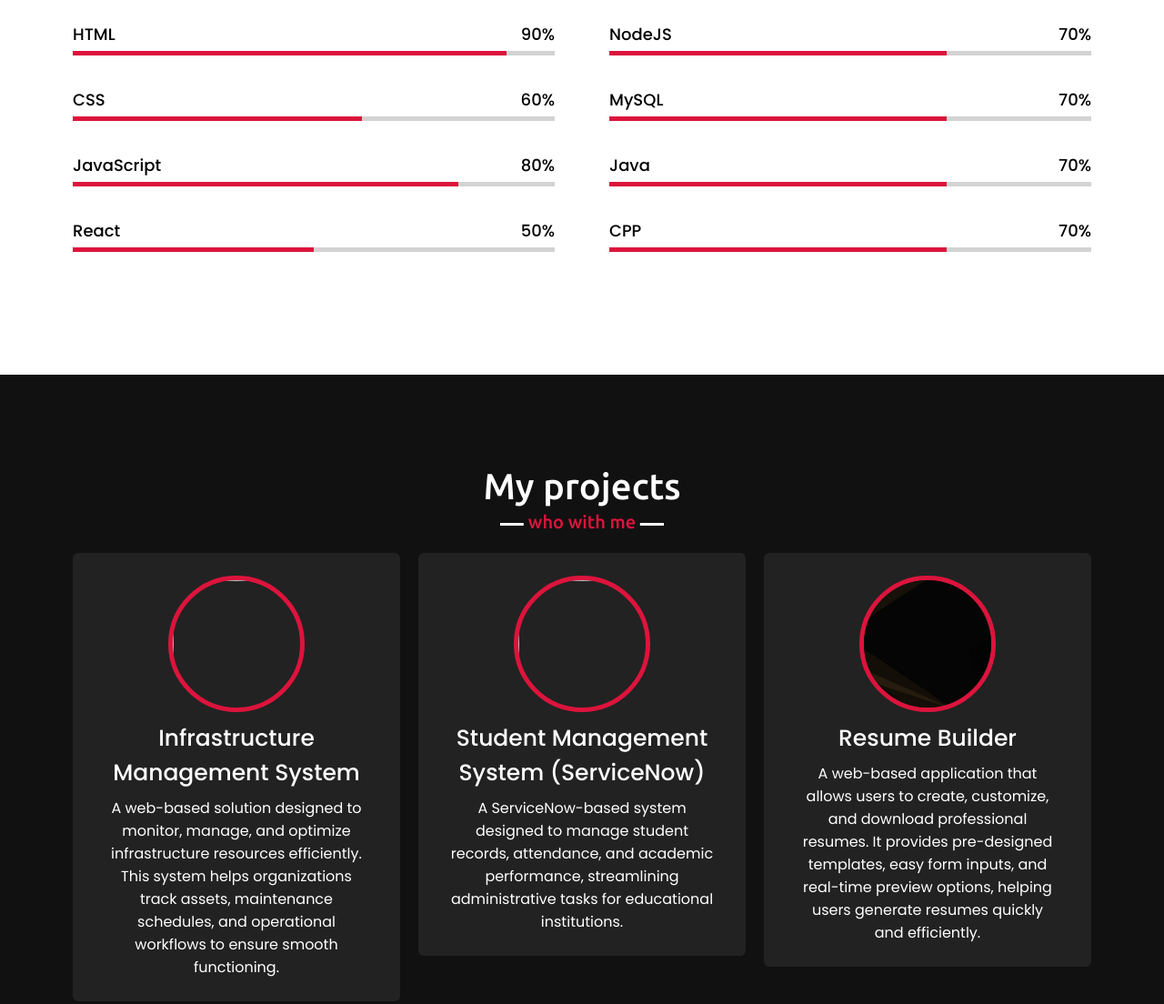
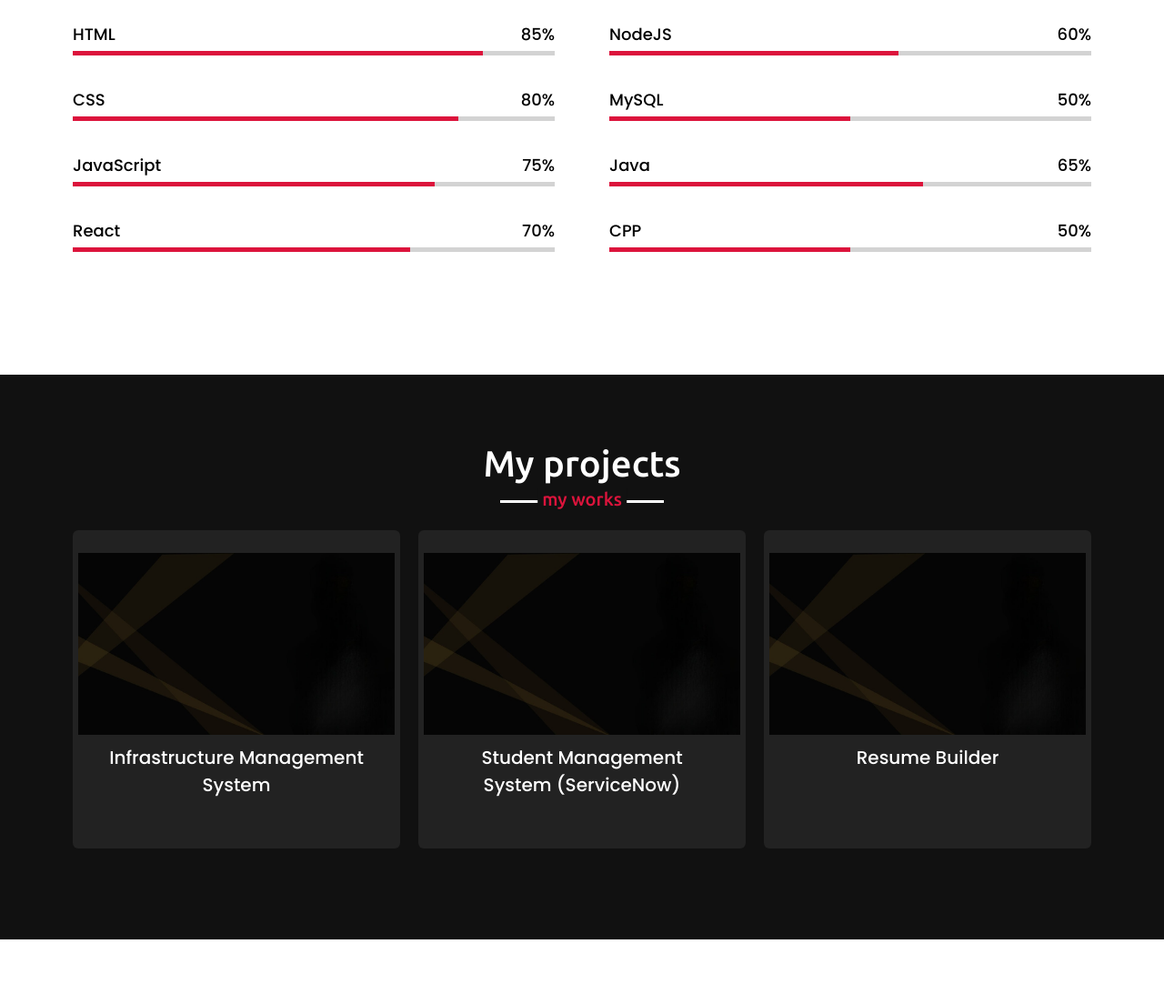
Before and after one commit to Praveen8104/my-portfolio, a website: page index.html in a window 1280 px wide. Shown: the part 2242-3346 px from the top of the page at 91% size. Drawn offline with nearby package versions, Linux system fonts and the light colour scheme.

Commit message:
refactor about section content and update skill levels for accuracy

```diff
--- a/index.html
+++ b/index.html
@@ -59,7 +59,7 @@
                 </div>
                 <div class="column right">
                     <div class="text">I'm Praveen and I'm a <span class="typing-2"></span></div>
-                    <p>A Software Developer pursuing a B.Tech in Computer Science and Engineering at Aditya College. I specialize in full-stack development with expertise in React Native, Node.js, and ServiceNow. I have worked on projects like a Student Management System in ServiceNow and an Emergency Services App to provide real-time assistance. Currently, I’m sharpening my Data Structures and Algorithms (DSA) skills for placements. Passionate about problem-solving and technology, I love building impactful applications and continuously learning new skills.
+                    <p>A Software Developer pursuing a B.Tech in Computer Science and Engineering at Aditya College. I specialize in full-stack development with expertise in React Native, Node.js. Currently, I’m learning ServiceNow. Passionate about problem-solving and technology, I love building impactful applications and continuously learning new skills.
                     </p>
                     <a href="./resume.pdf" download>Download CV</a>
                 </div>
@@ -83,8 +83,8 @@
                 <div class="card">
                     <div class="box">
                         <div class="icon"><i class="fa fa-code"></i></div>
-                        <div class="text">ServiceNow</div>
-                        <p>I develop and customize ServiceNow applications for efficient workflow automation, improving business processes with custom solutions.
+                        <div class="text">Java Development</div>
+                        <p>Building robust and scalable Java applications. I specialize in Java, Spring Boot, and Hibernate to create high-performance applications that meet business requirements.
                         </p>
                     </div>
                 </div>
@@ -110,60 +110,60 @@
                     <div class="bars">
                         <div class="info">
                             <span>HTML</span>
-                            <span>90%</span>
+                            <span>85%</span>
                         </div>
                         <div class="line html"></div>
                     </div>
                     <div class="bars">
                         <div class="info">
                             <span>CSS</span>
-                            <span>60%</span>
+                            <span>80%</span>
                         </div>
                         <div class="line css"></div>
                     </div>
                     <div class="bars">
                         <div class="info">
                             <span>JavaScript</span>
-                            <span>80%</span>
+                            <span>75%</span>
                         </div>
                         <div class="line js"></div>
                     </div>
                     <div class="bars">
                         <div class="info">
                             <span>React</span>
-                            <span>50%</span>
+                            <span>70%</span>
                         </div>
-                        <div class="line php"></div>
+                        <div class="line react"></div>
                     </div>
                 </div>
                 <div class="column right">
                     <div class="bars">
                         <div class="info">
                             <span>NodeJS</span>
-                            <span>70%</span>
+                            <span>60%</span>
                         </div>
-                        <div class="line mysql"></div>
+                        <div class="line nodejs"></div>
                     </div>
                     <div class="bars">
                         <div class="info">
                             <span>MySQL</span>
-                            <span>70%</span>
+                            <span>50%</span>
                         </div>
                         <div class="line mysql"></div>
                     </div>
                     <div class="bars">
                         <div class="info">
                             <span>Java</span>
-                            <span>70%</span>
+                            <span>65%</span>
                         </div>
-                        <div class="line mysql"></div>
+                        <div class="line java"></div>
                     </div>
                     <div class="bars">
                         <div class="info">
                             <span>CPP</span>
-                            <span>70%</span>
+                            <span>50%</span>
                         </div>
-                        <div class="line mysql"></div>
+                        <div class="line cpp"></div>
                     </div>
 
                 </div>
@@ -180,21 +180,21 @@
                     <div class="box">
                         <img src="images/profile-1.jpg" alt="">
                         <div class="text">Resume Builder</div>
-                        <p>A web-based application that allows users to create, customize, and download professional resumes. It provides pre-designed templates, easy form inputs, and real-time preview options, helping users generate resumes quickly and efficiently.</p>
+                        <p></p>
                     </div>
                 </div>
                 <div class="card">
                     <div class="box">
-                        <img src="images/img.jpeg" alt="">
+                        <img src="images/profile-1.jpg" alt="">
                         <div class="text">Infrastructure Management System</div>
-                        <p>A web-based solution designed to monitor, manage, and optimize infrastructure resources efficiently. This system helps organizations track assets, maintenance schedules, and operational workflows to ensure smooth functioning.</p>
+                        <p></p>
                     </div>
                 </div>
                 <div class="card">
                     <div class="box">
-                        <img src="images/profile-3.jpeg" alt="">
+                        <img src="images/profile-1.jpg" alt="">
                         <div class="text">Student Management System (ServiceNow)</div>
-                        <p>A ServiceNow-based system designed to manage student records, attendance, and academic performance, streamlining administrative tasks for educational institutions.</p>
+                        <p></p>
                     </div>
                 </div>
             </div>
--- a/style.css
+++ b/style.css
@@ -248,7 +248,7 @@ section .title::after {
 }
 
 /* about section styling */
-.about .title{
+.about .title {
     margin-top: -30px;
 }
 
@@ -268,7 +268,7 @@ section .title::after {
     border-radius: 10px;
 }
 
-.about-content img{
+.about-content img {
     margin-left: -50px;
 }
 
@@ -435,28 +435,46 @@ section .title::after {
 }
 
 .skills-content .right .html::before {
-    width: 90%;
+    width: 85%;
 }
 
 .skills-content .right .css::before {
+    width: 80%;
+}
+
+.skills-content .right .js::before {
+    width: 75%;
+}
+
+.skills-content .right .react::before {
+    width: 70%;
+}
+
+.skills-content .right .nodejs::before {
     width: 60%;
 }
 
-.skills-content .right .js::before {
-    width: 80%;
-}
-
-.skills-content .right .php::before {
+.skills-content .right .mysql::before {
     width: 50%;
 }
 
-.skills-content .right .mysql::before {
-    width: 70%;
+.skills-content .right .java::before {
+    width: 65%;
 }
+
+.skills-content .right .cpp::before {
+    width: 50%;
+}
+
+
 
 /* projects section styling */
 .projects .title::after {
-    content: "who with me";
+    content: "my works";
+}
+
+.projects .title{
+    margin-top: -25px;
 }
 
 .projects .carousel .card {
@@ -466,6 +484,8 @@ section .title::after {
     text-align: center;
     overflow: hidden;
     transition: all 0.3s ease;
+    cursor: pointer;
+    height: 350px;
 }
 
 .projects .carousel .card:hover {
@@ -481,22 +501,22 @@ section .title::after {
 }
 
 .projects .carousel .card:hover .box {
-    transform: scale(1.05);
+    /* transform: scale(1.05); */
 }
 
 .projects .carousel .card .text {
-    font-size: 25px;
+    font-size: 20px;
     font-weight: 500;
     margin: 10px 0 7px 0;
 }
 
 .projects .carousel .card img {
-    height: 150px;
-    width: 150px;
-    object-fit: cover;
-    border-radius: 50%;
-    border: 5px solid crimson;
+    height: 200px;
+    width: 120%;
+    /* border-radius: 50%; */
+    /* border: 1px solid crimson; */
     transition: all 0.3s ease;
+
 }
 
 .projects .carousel .card:hover img {
@@ -789,7 +809,7 @@ footer span a:hover {
         font-size: 27px;
     }
 
-    .about-content img{
+    .about-content img {
         margin-left: 0;
     }
 
```
